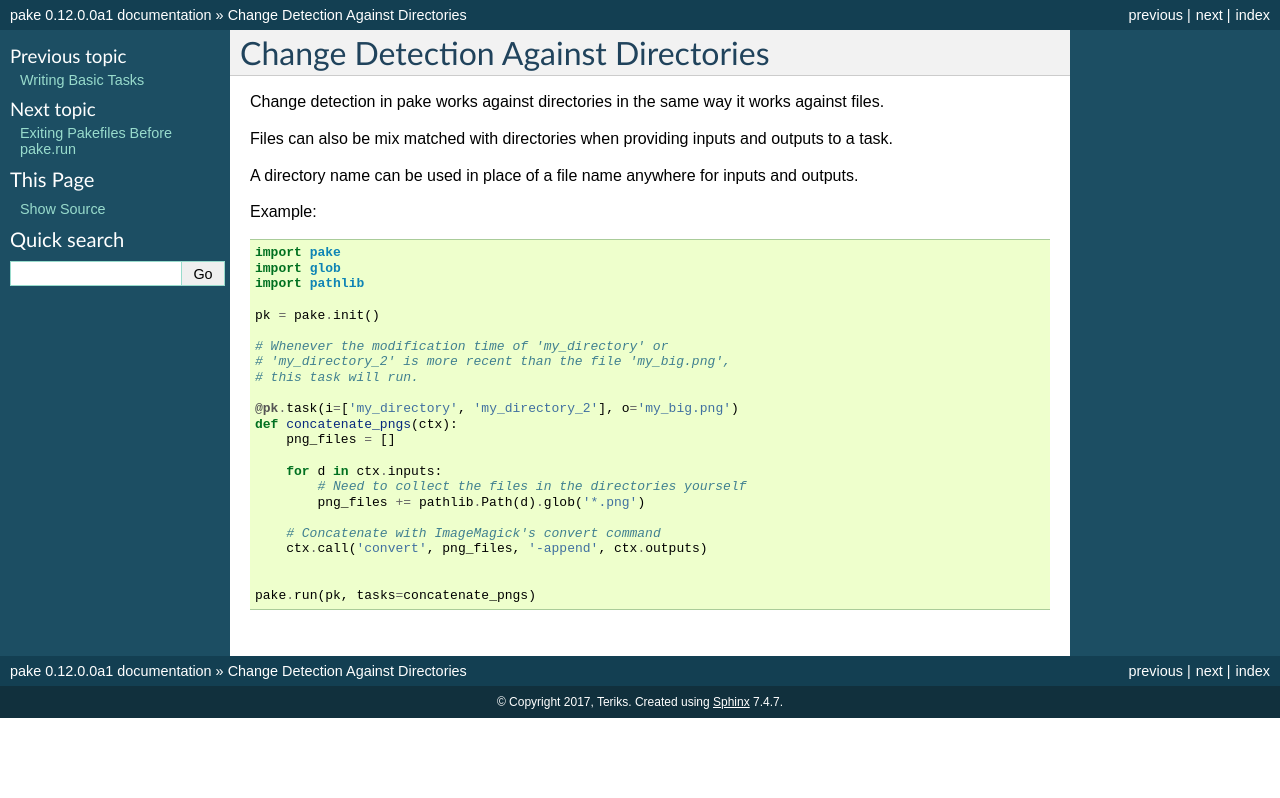
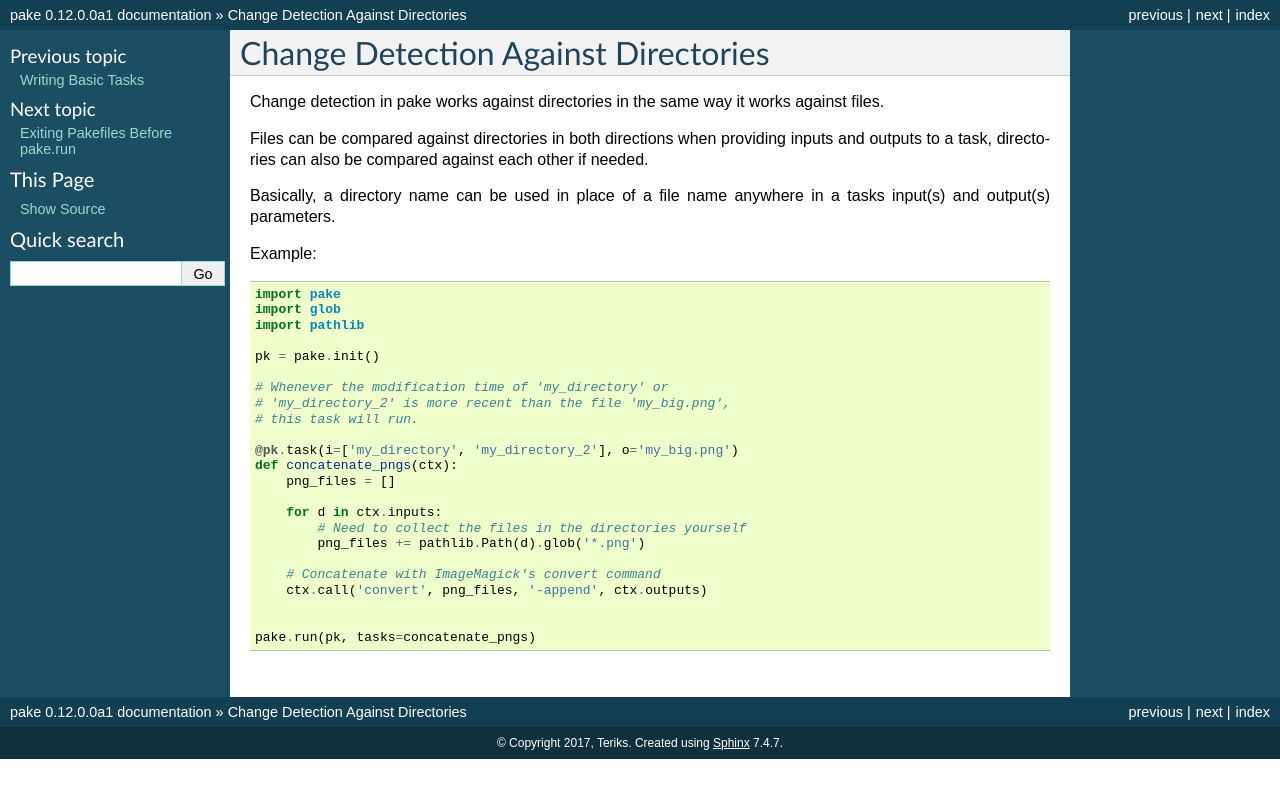
Before and after one commit to Teriks/pake, a Sphinx documentation site: the page built from docs/source/directorychangedetection.rst, in a window 1280 px wide. Shown: the top 798 px of the page. Built offline with Sphinx 7.4.7, drawn with Linux system fonts in a browser that asks for light colours.

Commit message:
Rewording in directory change detection doc.

```diff
--- a/docs/source/directorychangedetection.rst
+++ b/docs/source/directorychangedetection.rst
@@ -3,9 +3,11 @@ Change Detection Against Directories
 
 Change detection in pake works against directories in the same way it works against files.
 
-Files can also be mix matched with directories when providing inputs and outputs to a task.
+Files can be compared against directories in both directions when providing inputs and
+outputs to a task, directories can also be compared against each other if needed.
 
-A directory name can be used in place of a file name anywhere for inputs and outputs.
+Basically, a directory name can be used in place of a file name anywhere in
+a tasks input(s) and output(s) parameters.
 
 Example:
 
```
